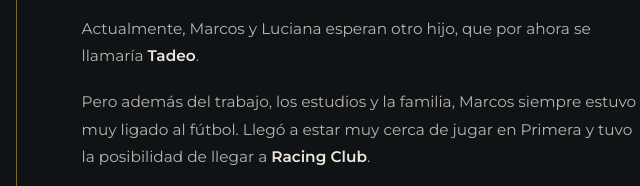
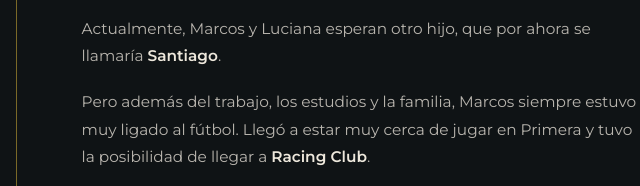
Before and after one commit to porvenfede/jose-actualizado.io, a plain HTML site: page instructores/marcos.html in a window 1280 px wide. Shown: the part 817-1003 px from the top of the page, 537-1177 px from the left. Drawn offline with Linux system fonts and the light colour scheme.

Commit message:
correccion del nombre del hijo de marcos y luciana

```diff
--- a/instructores/marcos.html
+++ b/instructores/marcos.html
@@ -112,7 +112,7 @@
             <p>
                 Actualmente, Marcos y Luciana esperan otro
                 hijo, que por ahora se llamaría
-                <strong>Tadeo</strong>.
+                <strong>Santiago</strong>.
             </p>
 
 
```
